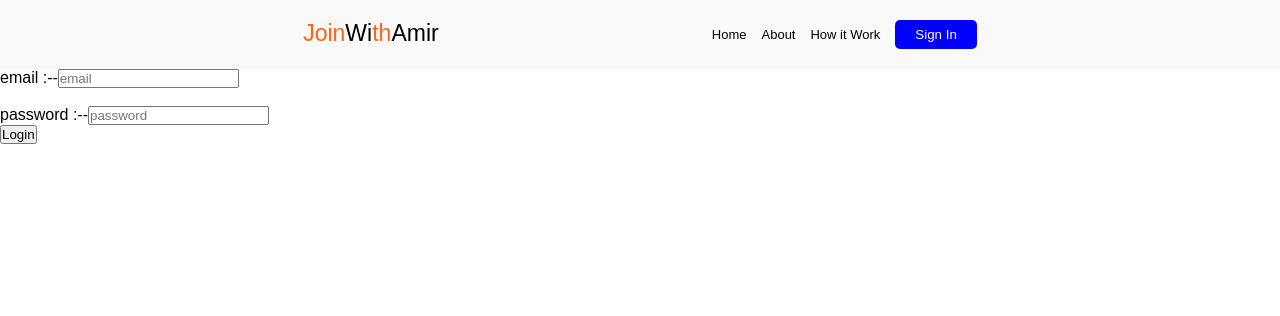
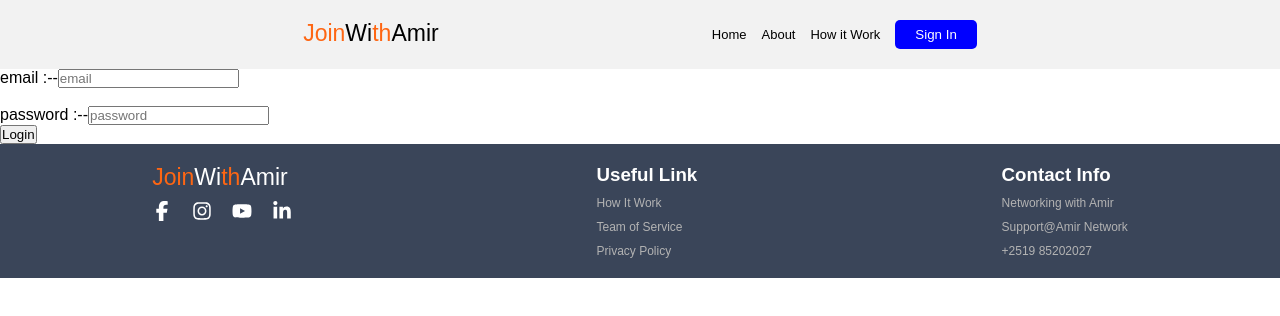
Before and after one commit to amirmub/jwt-auth, a React (Vite) app in the folder client/forum/: page /login in a window 1280 px wide. Shown: the top 316 px of the page. Built offline with nearby package versions, Linux system fonts and the light colour scheme; no server answers.

Commit message:
feat: add footer component

```diff
--- a/client/forum/package.json
+++ b/client/forum/package.json
@@ -13,6 +13,7 @@
     "axios": "^1.9.0",
     "react": "^19.1.0",
     "react-dom": "^19.1.0",
+    "react-icons": "^5.5.0",
     "react-router-dom": "^7.6.1"
   },
   "devDependencies": {
--- /dev/null
+++ b/client/forum/src/components/Footer/Footer.jsx
@@ -0,0 +1,50 @@
+import { Link } from "react-router-dom";
+import classes from "./Footer.module.css";
+import { FaFacebookF } from "react-icons/fa6";
+import { FaInstagram } from "react-icons/fa6";
+import { FaYoutube } from "react-icons/fa6";
+import { FaLinkedinIn } from "react-icons/fa";
+
+
+
+function Footer() {
+  return (
+    <div className={classes.footer_container}>
+      <div className={classes.footer_wrapper}>
+        <div className={classes.footer_left}>
+          <small>
+            <Link href="">
+              <span>Join</span>Wi<span>th</span>Amir
+            </Link>
+          </small>{" "}
+          <div className={classes.footer_icon}>
+            <p><FaFacebookF /></p>
+            <p><FaInstagram /></p>
+            <p><FaYoutube /></p>
+            <p><FaLinkedinIn /></p>
+          </div>
+        </div>
+
+        <div className={classes.footer_item}>
+          <h3>Useful Link</h3>
+          <div className={classes.footer_content}>
+            <p>How It Work</p>
+            <p>Team of Service</p>
+            <p>Privacy Policy</p>
+          </div>
+        </div>
+
+        <div className={classes.footer_item}>
+          <h3>Contact Info</h3>
+          <div className={classes.footer_content}>
+            <p>Networking with Amir</p>
+            <p>Support@Amir Network</p>
+            <p>+2519 85202027</p>
+          </div>
+        </div>
+      </div>
+    </div>
+  );
+}
+
+export default Footer;
--- /dev/null
+++ b/client/forum/src/components/Footer/Footer.module.css
@@ -0,0 +1,51 @@
+.footer_container {
+  background-color: #3a4559;
+  padding: 20px 0;
+}
+.footer_wrapper {
+  display: flex;
+  justify-content: space-around;
+}
+.footer_left a {
+  text-decoration: none;
+  color: #fff;
+}
+.footer_left small {
+  font-size: 23px;
+  font-weight: 500;
+}
+.footer_left span {
+  text-decoration: none;
+  color: #fe6613;
+}
+.footer_icon {
+  display: flex;
+  gap: 20px;
+  margin-top: 10px;
+  color: #fff;
+  font-size: 20px;
+}
+.footer_icon p:hover {
+  cursor: pointer;
+  color: #fe6613;
+}
+.footer_item {
+  color: #fff;
+}
+.footer_item p {
+  color: hsl(0, 0%, 70%);
+  font-size: 12px;
+  padding-top: 10px;
+}
+.footer_content p:hover {
+  text-decoration: underline;
+  cursor: pointer;
+}
+
+@media (max-width: 540px) {
+  .footer_wrapper {
+    display: grid;
+    grid-template-columns: repeat(2,1fr);
+    margin-left: 20px;
+  }
+}
--- a/client/forum/src/components/Header/Header.module.css
+++ b/client/forum/src/components/Header/Header.module.css
@@ -1,5 +1,5 @@
 .header_container {
-  background-color: #f9f9f9;
+  background-color:hsl(0, 0%, 95%);
   padding: 20px 30px;
 }
 .header_item {
--- a/client/forum/src/pages/Landing.jsx
+++ b/client/forum/src/pages/Landing.jsx
@@ -5,6 +5,7 @@ import Register from "../components/Register/Register";
 import { useEffect, useState, createContext } from "react";
 import axios from "../utills/axios";
 import Header from "../components/Header/Header";
+import Footer from "../components/Footer/Footer";
 
 export const UserContext = createContext();
 
@@ -41,6 +42,7 @@ function Landing() {
         <Route path="/register" element={<Register />} />
         <Route path="/login" element={<Login />} />
       </Routes>
+      <Footer />
     </UserContext.Provider>
   );
 }
```
Also changed, not shown: 1 other file (tests, documents, lock files or other folders).
